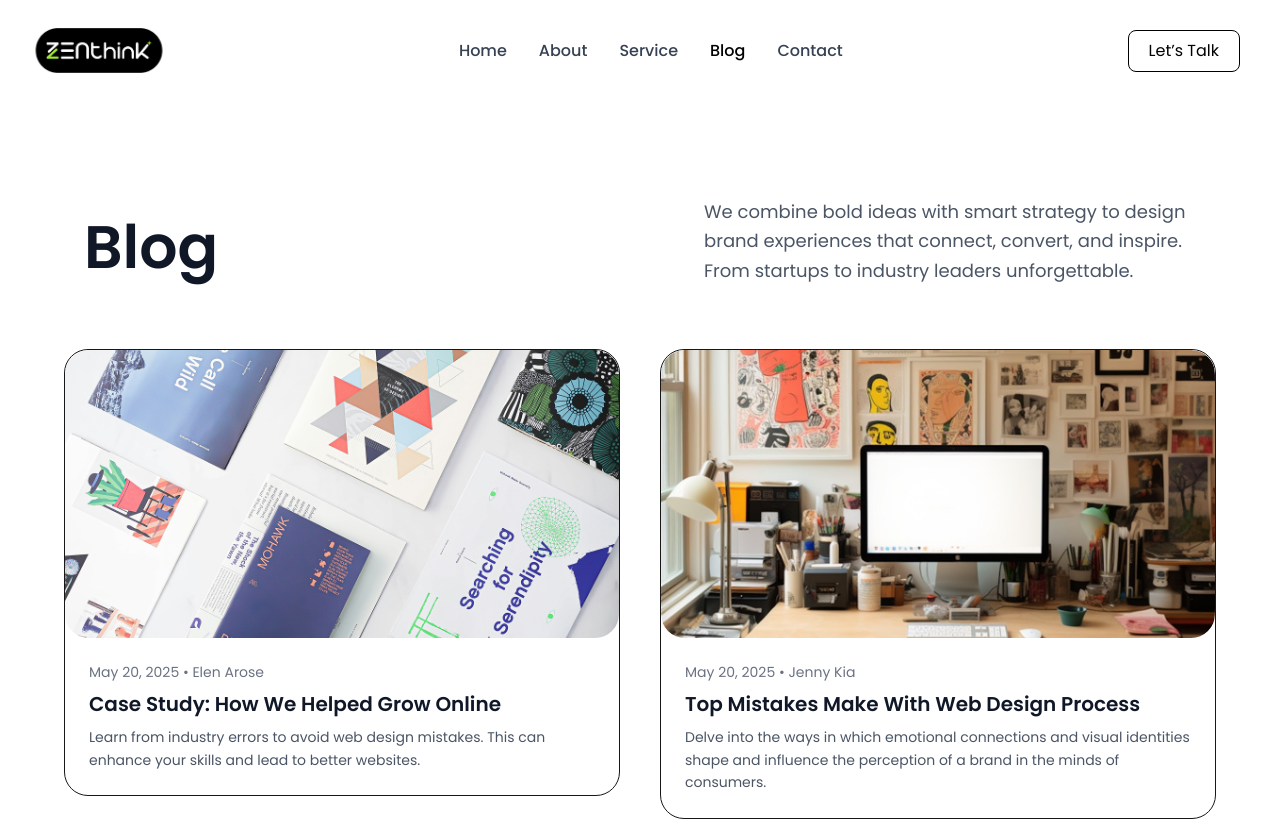
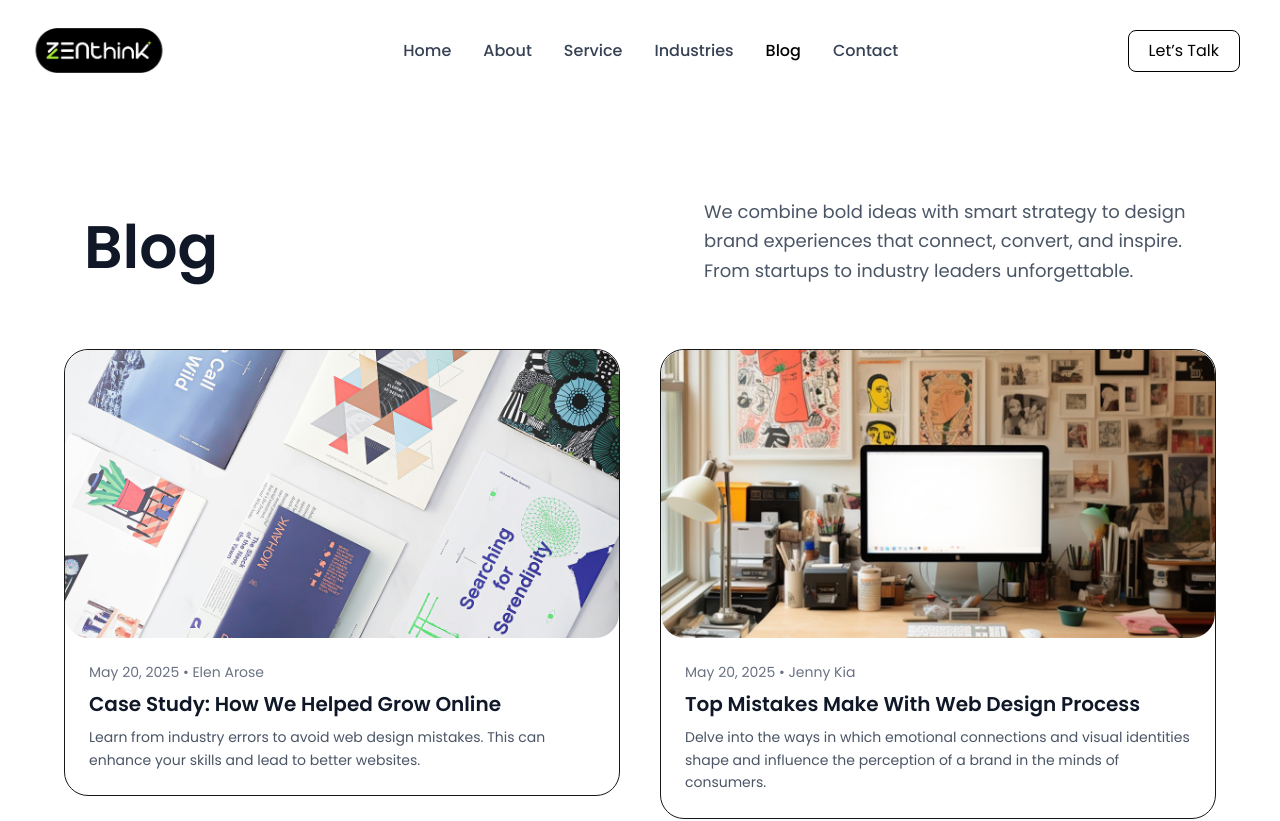
Before and after one commit to Meiprakash/Zenthink, a Next.js app: page /Blog in a window 1280 px wide. Shown: the top 821 px of the page. Built offline with nearby package versions, Linux system fonts and the light colour scheme.

Commit message:
feat:successfully add industries nav item with hover effect

```diff
--- a/src/app/Components/Navbar/Navbar.tsx
+++ b/src/app/Components/Navbar/Navbar.tsx
@@ -3,90 +3,252 @@
 import { useState } from "react";
 import { Menu, X } from "lucide-react";
 import Link from "next/link";
-import { useRouter } from "next/navigation";
-import logo from "@/app/assets/logo.png";
 import Image from "next/image";
 import { motion, AnimatePresence } from "framer-motion";
-import { usePathname } from "next/navigation";
+import { useRouter, usePathname } from "next/navigation";
+import Industries from "./Industries";
 
 const navItems = [
   { name: "Home", href: "/" },
   { name: "About", href: "/about-us" },
   { name: "Service", href: "/Service" },
+  {
+    name: "Industries",
+    dropdown: true,
+    items: [
+      {
+        title: "Healthcare",
+        href: "/industries/healthcare",
+        desc: "We deliver customized healthcare software development solutions, improving patient care, streamlining workflows, and ensuring compliance with industry regulations through innovative technology.",
+        services: [
+          {
+            name: "AI Healthcare Software Development & Consulting",
+            href: "/industries/healthcare/ai-healthcare",
+          },
+          {
+            name: "Healthcare App Development",
+            href: "/industries/healthcare/app-dev",
+          },
+          {
+            name: "EHR Software Development",
+            href: "/industries/healthcare/ehr-software",
+          },
+          {
+            name: "Healthcare AI Chatbot Development",
+            href: "/industries/healthcare/chatbot",
+          },
+          {
+            name: "Telemedicine App Development",
+            href: "/industries/healthcare/telemedicine",
+          },
+          {
+            name: "Medical Billing Software Development",
+            href: "/industries/healthcare/billing",
+          },
+          {
+            name: "Fitness App Development",
+            href: "/industries/healthcare/fitness",
+          },
+          {
+            name: "RPM Software Development",
+            href: "/industries/healthcare/rpm",
+          },
+        ],
+      },
+      {
+        title: "FinTech",
+        href: "/industries/fintech",
+        desc: "We deliver customized healthcare software development solutions, improving patient care, streamlining workflows, and ensuring compliance with industry regulations through innovative technology.",
+
+        services: [
+          {
+            name: "FinTech App Development",
+            href: "/industries/fintech/app-dev",
+          },
+          {
+            name: "Payment Gateway Solutions",
+            href: "/industries/fintech/payment",
+          },
+        ],
+      },
+      {
+        title: "Logistics",
+        href: "/industries/logistics",
+        desc: "We deliver customized healthcare software development solutions, improving patient care, streamlining workflows, and ensuring compliance with industry regulations through innovative technology.",
+
+        services: [
+          {
+            name: "Fleet Management Software",
+            href: "/industries/logistics/fleet",
+          },
+        ],
+      },
+      {
+        title: "ELearning",
+        href: "/industries/elearning",
+        desc: "We deliver customized healthcare software development solutions, improving patient care, streamlining workflows, and ensuring compliance with industry regulations through innovative technology.",
+
+        services: [
+          {
+            name: "Learning App Development",
+            href: "/industries/elearning/app-dev",
+          },
+        ],
+      },
+      {
+        title: "E-Commerce",
+        href: "/industries/ecommerce",
+        desc: "We deliver customized healthcare software development solutions, improving patient care, streamlining workflows, and ensuring compliance with industry regulations through innovative technology.",
+
+        services: [
+          {
+            name: "E-Commerce Store Development",
+            href: "/industries/ecommerce/store",
+          },
+        ],
+      },
+      {
+        title: "Real Estate",
+        href: "/industries/real-estate",
+        desc: "We deliver customized healthcare software development solutions, improving patient care, streamlining workflows, and ensuring compliance with industry regulations through innovative technology.",
+
+        services: [
+          {
+            name: "Real Estate CRM Development",
+            href: "/industries/real-estate/crm",
+          },
+        ],
+      },
+    ],
+  },
   { name: "Blog", href: "/Blog" },
   { name: "Contact", href: "/Contact" },
 ];
 
+export default function Navbar() {
+  const [menuOpen, setMenuOpen] = useState(false);
+  const [isIndustriesOpen, setIsIndustriesOpen] = useState(false);
+  const [selectedIndustry, setSelectedIndustry] = useState(0);
 
-
-const Navbar = () => {
-  const [menuOpen, setMenuOpen] = useState(false);
+  const pathname = usePathname();
   const router = useRouter();
-  const pathname = usePathname();
 
   return (
     <motion.nav
       initial={{ y: -80, opacity: 0 }}
-      animate={{ y: 0, opacity: 2 }}
+      animate={{ y: 0, opacity: 1 }}
       transition={{ type: "spring", stiffness: 80, damping: 15 }}
-      className="top-0 left-0 w-full    "
+      className="w-full"
     >
-      <div className="max-w-7xl mx-auto flex items-center justify-between px-6 py-7 ">
-        {/* Logo */}
+      <div className="max-w-7xl mx-auto flex items-center justify-between px-6 py-7">
+        {/* LOGO */}
         <Link href="/">
-          <motion.div
-            whileHover={{ scale: 1.05 }}
-            whileTap={{ scale: 0.95 }}
-            className="flex items-center space-x-2 cursor-pointer  "
-          >
-            <Image src="/ZenThink_Icon.png" alt="Logo" width={150} height={0} />
+          <motion.div whileHover={{ scale: 1.05 }} whileTap={{ scale: 0.95 }}>
+            <Image
+              src="/ZenThink_Icon.png"
+              alt="Logo"
+              width={150}
+              height={40}
+            />
           </motion.div>
         </Link>
 
-        {/* Desktop Menu */}
+        {/* DESKTOP NAV */}
         <ul className="hidden md:flex space-x-8 text-gray-700 font-medium">
-          {navItems.map((item, index) => (
-            <motion.li
-              key={item.name}
-              initial={{ opacity: 0, y: -10 }}
-              animate={{ opacity: 1, y: 0 }}
-              transition={{ delay: index * 0.1 }}
-            >
+          {navItems.map((item) => (
+            <li key={item.name} className="relative group">
+              {!item.dropdown ? (
                 <Link
-                href={item.href}
+                  href={item.href || "#"}
                   className={`transition hover:text-black ${
-                  pathname === item.href ? "text-black " : "text-gray-700"
+                    pathname === item.href ? "text-black" : "text-gray-700"
                   }`}
                 >
                   {item.name}
                 </Link>
-            </motion.li>
+              ) : (
+                <>
+                  {/* INDUSTRIES TITLE */}
+                  <span
+                    className="cursor-pointer hover:text-black"
+                    onMouseEnter={() => setIsIndustriesOpen(true)}
+                  >
+                    {item.name}
+                  </span>
+
+                  {/* MEGA MENU */}
+                  {isIndustriesOpen && (
+                    <div
+                      className="absolute left-0 top-8 bg-black border shadow-xl rounded-xl p-6 w-[700px] flex z-50"
+                      onMouseEnter={() => setIsIndustriesOpen(true)}
+                      onMouseLeave={() => setIsIndustriesOpen(false)}
+                    >
+                      {/* LEFT SIDEBAR INDUSTRIES */}
+                      <div className="w-1/3 border-r pr-4 space-y-2 bg-green-600">
+                        {item.items.map((industry, index) => (
+                          <Link href={industry.href} key={industry.title}>
+                            <p
+                              key={industry.title}
+                              onMouseEnter={() => setSelectedIndustry(index)}
+                              className={`py-2 cursor-pointer transition-all duration-200 ${
+                                selectedIndustry === index
+                                  ? "text-black font-semibold border-l-2 border-black pl-2"
+                                  : "text-gray-600"
+                              } hover:text-black`}
+                            >
+                              {industry.title}
+                            </p>
+                          </Link>
+                        ))}
+                      </div>
+
+                      {/* RIGHT SIDE SERVICES */}
+                      {/* <div> */}
+                        <div className="bg-red-800 w-2/3 pl-6 grid grid-cols-2 gap-4 mb-4 max-h-[220px] overflow-y-auto pr-2 custom-scroll">
+                          {item.items[selectedIndustry]?.services?.map(
+                            (service) => (
+                              <Link
+                                key={service.name}
+                                href={service.href || "#"}
+                                className="border p-3 rounded-md text-sm hover:shadow-md"
+                              >
+                                {service.name}
+                              </Link>
+                            )
+                          )}
+                        </div>
+
+                        {/* <p className="bg-yellow-500">{item.items[selectedIndustry].desc}</p> */}
+                      {/* </div> */}
+                    </div>
+                  )}
+                </>
+              )}
+            </li>
           ))}
         </ul>
 
-        {/* Right Section */}
-        <div className="flex items-center space-x-3 md:space-x-4">
-          {/* Let’s Talk Button */}
+        {/* CTA + MOBILE BTN */}
+        <div className="flex items-center space-x-4">
           <motion.button
             whileHover={{ scale: 1.05 }}
             whileTap={{ scale: 0.95 }}
             onClick={() => router.push("/Contact")}
-            className="hidden md:block border border-black text-black px-5 py-2 rounded-lg hover:bg-black hover:text-white transition cursor-pointer"
+            className="hidden md:block border border-black text-black px-5 py-2 rounded-lg hover:bg-black hover:text-white"
           >
             Let’s Talk
           </motion.button>
 
-          {/* Mobile Menu Button */}
           <button
             onClick={() => setMenuOpen(!menuOpen)}
-            className="md:hidden text-gray-800 hover:text-black rounded-2xl cursor-pointer transition delay-700 duration-300 ease-in-out"
+            className="md:hidden text-gray-800 hover:text-black"
           >
-            {menuOpen ? <X size={24} /> : <Menu size={29} />}
+            {menuOpen ? <X size={26} /> : <Menu size={29} />}
           </button>
         </div>
       </div>
 
-      {/* Mobile Dropdown */}
+      {/* MOBILE MENU */}
       <AnimatePresence>
         {menuOpen && (
           <motion.div
@@ -94,20 +256,16 @@ const Navbar = () => {
             animate={{ height: "auto", opacity: 1 }}
             exit={{ height: 0, opacity: 0 }}
             transition={{ duration: 0.3 }}
-            className="md:hidden bg-black border border-gray-200 rounded-2xl ml-19 mr-24 mt-1 text-white"
+            className="md:hidden bg-black text-white rounded-2xl mx-6 mt-2"
           >
-            <ul className="flex flex-col items-start ml-10 m-6 py-4 space-y-3">
-              {navItems.map((item, index) => (
-                <motion.li
-                  key={item.name}
-                  initial={{ opacity: 0, y: -10 }}
-                  animate={{ opacity: 1, y: 0 }}
-                  transition={{ delay: index * 0.05 }}
-                >
+            <ul className="flex flex-col ml-10 m-6 py-4 space-y-3">
+              {navItems.map((item) => (
+                <li key={item.name}>
+                  {!item.dropdown ? (
                     <Link
-                    href={item.href}
+                      href={item.href || "#"}
                       onClick={() => setMenuOpen(false)}
-                    className={`block text-md transition duration-300 ${
+                      className={`block text-md ${
                         pathname === item.href
                           ? "text-blue-400 font-semibold"
                           : "text-gray-200 hover:text-blue-400"
@@ -115,31 +273,41 @@ const Navbar = () => {
                     >
                       {item.name}
                     </Link>
-                </motion.li>
+                  ) : (
+                    <details>
+                      <summary className="cursor-pointer py-2">
+                        {item.name}
+                      </summary>
+                      <div className="ml-4 mt-2 space-y-2 text-gray-300">
+                        {item.items.map((industry) => (
+                          <Link
+                            key={industry.title}
+                            href={industry.href || "#"}
+                            onClick={() => setMenuOpen(false)}
+                            className="block"
+                          >
+                            {industry.title}
+                          </Link>
+                        ))}
+                      </div>
+                    </details>
+                  )}
+                </li>
               ))}
 
-              {/* Mobile Let’s Talk */}
-              <motion.div
-                initial={{ opacity: 0, scale: 0.9 }}
-                animate={{ opacity: 1, scale: 1 }}
-                className="flex items-center space-x-3 pt-3"
-              >
               <button
                 onClick={() => {
                   router.push("/Contact");
                   setMenuOpen(false);
                 }}
-                  className="border bg-white border-black text-black px-5 py-2 rounded-lg hover:bg-blue-400 hover:text-white transition duration-300 cursor-pointer"
+                className="border bg-white border-black text-black px-5 py-2 rounded-lg hover:bg-blue-400 hover:text-white"
               >
                 Let’s Talk
               </button>
-              </motion.div>
             </ul>
           </motion.div>
         )}
       </AnimatePresence>
     </motion.nav>
   );
-};
-
-export default Navbar;
+}
```
Lines whose indentation alone changed are shown as unchanged.
